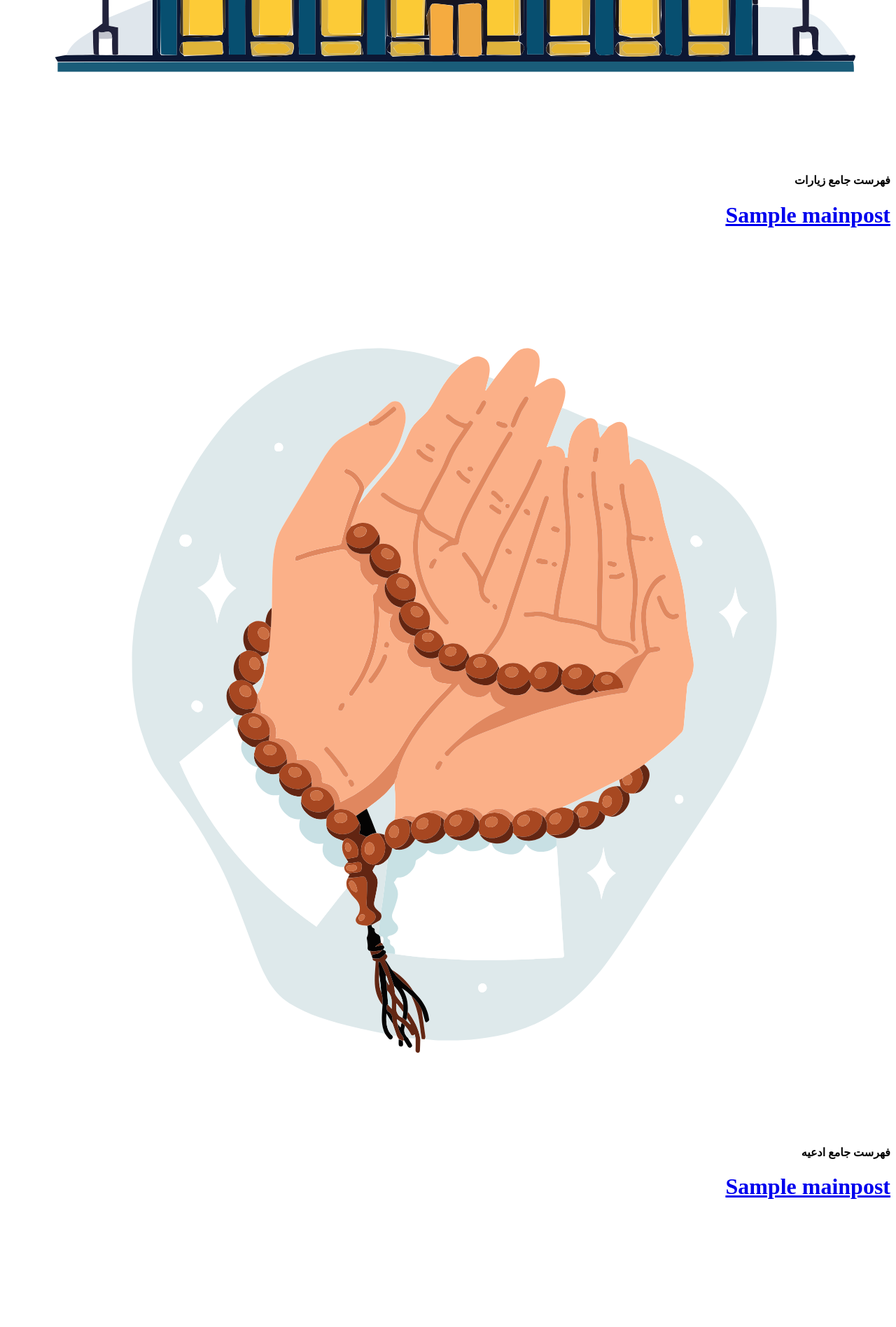
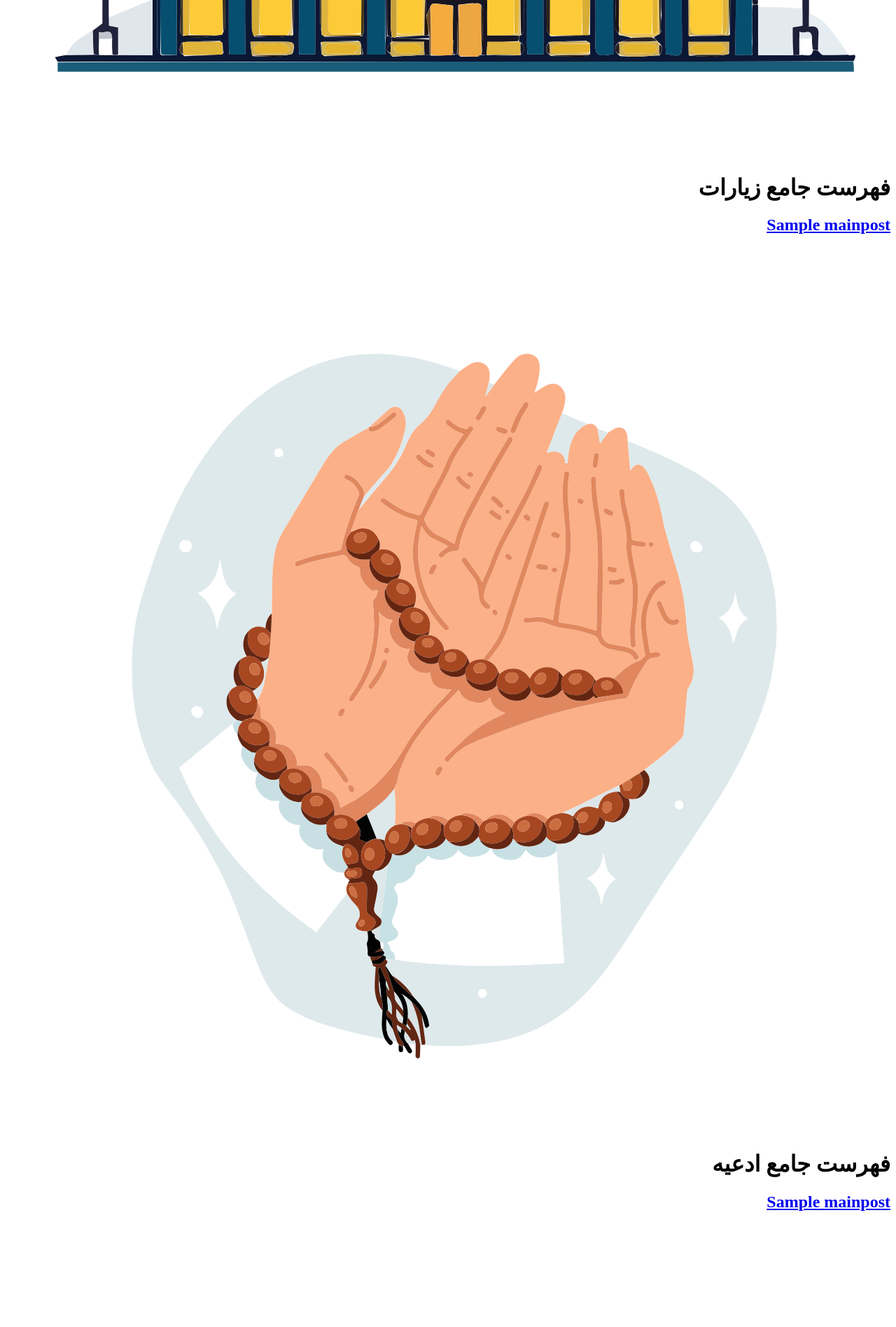
Before and after one commit to alisherkat/enaba, a Django app: template templates/main_page.html in a window 1280 px wide. Shown: the part 3527-5423 px from the top of the page at 70% size. Run offline with Django 4.2, Linux system fonts and the light colour scheme; tables that the repository leaves empty hold one stand-in row (values such as "Sample post"); the template is opened without the code that fills it: values that come from a table or form of the project are taken from there, most other values are stand-ins (such as "Sample title", 1, 10 or a date in 2020).

Commit message:
Update main_page.html

```diff
--- a/templates/main_page.html
+++ b/templates/main_page.html
@@ -16,10 +16,10 @@
                 </div>
 
                 <div class="xl:mb-3.5 md:mb-1">
-                    <h4 class="font-lale text-2xl text-start md:text-3xl lg:text-4xl xl:text-5xl">
+                    <h1 class="font-lale text-2xl text-start md:text-3xl lg:text-4xl xl:text-5xl">
                         فهرست جامع زیارات
 
-                    </h4>
+                    </h1>
 
 
                 </div>
@@ -30,8 +30,8 @@
                 {% for z in zyarat %}
 
                     <div class="bg-amber-300 rounded-full bg-opacity-50 basis-1/5  mx-6 md:mx-8 lg:mx:10 xl:mx-12 my-2 py-1.5 text-center">
-                        <h1><a class="font-lale text-xl no-underline" href="{% url "post_view_zyarat" z.slug %}">{{ z.title }}</a>
-                        </h1>
+                        <h2><a class="font-lale text-xl no-underline" href="{% url "post_view_zyarat" z.slug %}">{{ z.title }}</a>
+                        </h2>
                     </div>
 
                 {% endfor %}
@@ -49,10 +49,10 @@
                 </div>
 
                 <div class="mb-3">
-                    <h4 class="font-lale text-2xl text-start md:text-3xl lg:text-4xl xl:text-5xl">
+                    <h1 class="font-lale text-2xl text-start md:text-3xl lg:text-4xl xl:text-5xl">
                         فهرست جامع ادعیه
 
-                    </h4>
+                    </h1>
 
 
                 </div>
@@ -63,8 +63,8 @@
                 {% for d in doa %}
 
                     <div class="bg-green-300 rounded-full bg-opacity-50 basis-1/5  mx-6 md:mx-8 lg:mx:10 xl:mx-12 my-2 py-1.5 text-center">
-                        <h1><a class="font-lale text-xl no-underline" href="{% url "post_view_doa" d.slug %}">{{ d.title }}</a>
-                        </h1>
+                        <h2><a class="font-lale text-xl no-underline" href="{% url "post_view_doa" d.slug %}">{{ d.title }}</a>
+                        </h2>
                     </div>
 
                 {% endfor %}
@@ -79,10 +79,10 @@
                 </div>
 
                 <div class="md:mb-3">
-                    <h4 class="font-lale text-2xl text-start md:text-3xl lg:text-4xl xl:text-5xl">
+                    <h1 class="font-lale text-2xl text-start md:text-3xl lg:text-4xl xl:text-5xl">
                         فهرست جامع اعمال
 
-                    </h4>
+                    </h1>
 
 
                 </div>
@@ -93,8 +93,8 @@
                 {% for a in amal %}
 
                     <div class="bg-green-300 rounded-full bg-opacity-50 basis-1/5  mx-6 md:mx-8 lg:mx:10 xl:mx-12 my-2 py-1.5 text-center">
-                        <h1><a class="font-lale text-xl no-underline" href="{% url "post_view_amal" a.slug %}">{{ a.title }}</a>
-                        </h1>
+                        <h2><a class="font-lale text-xl no-underline" href="{% url "post_view_amal" a.slug %}">{{ a.title }}</a>
+                        </h2>
                     </div>
 
                 {% endfor %}
```
